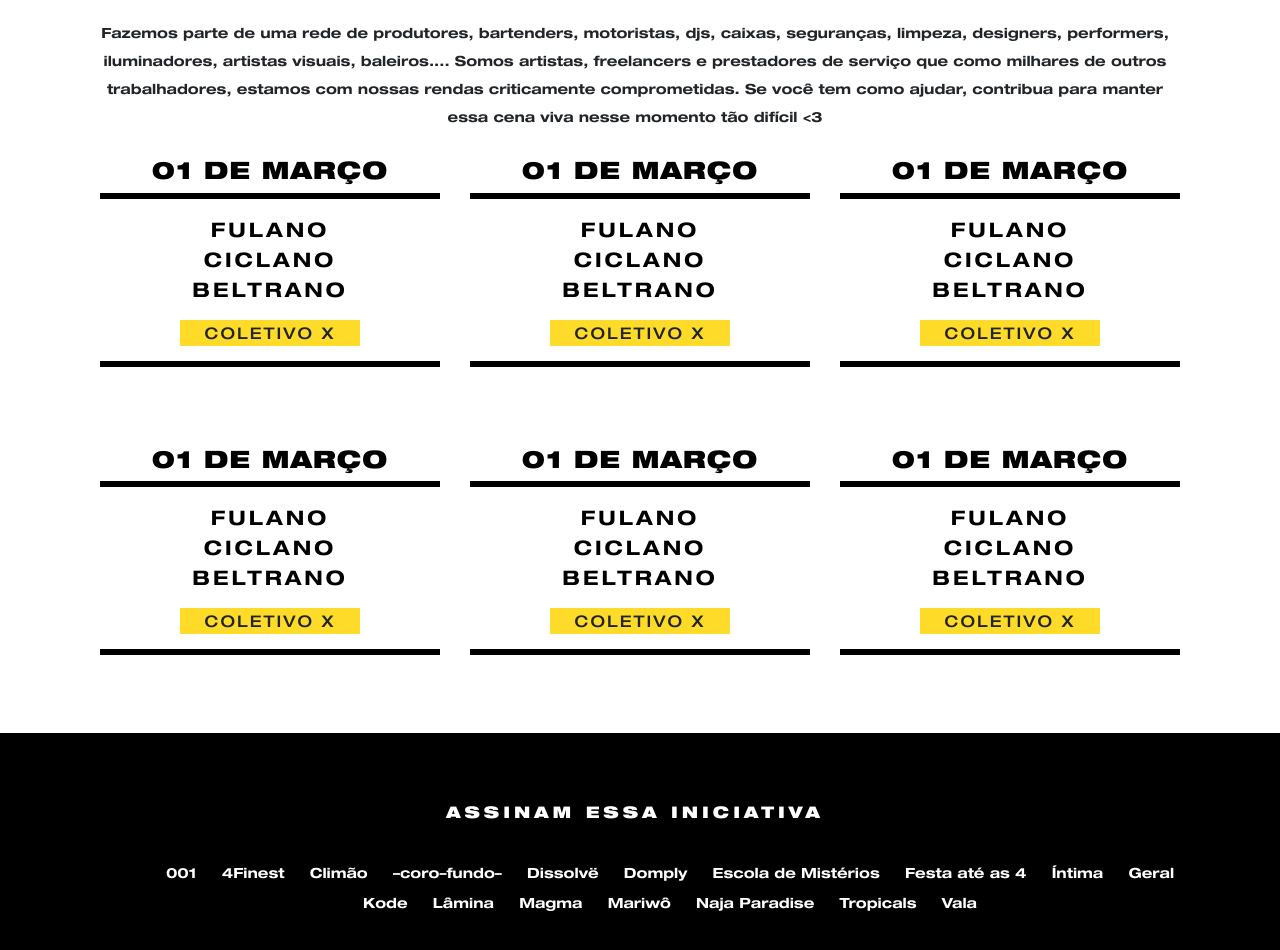
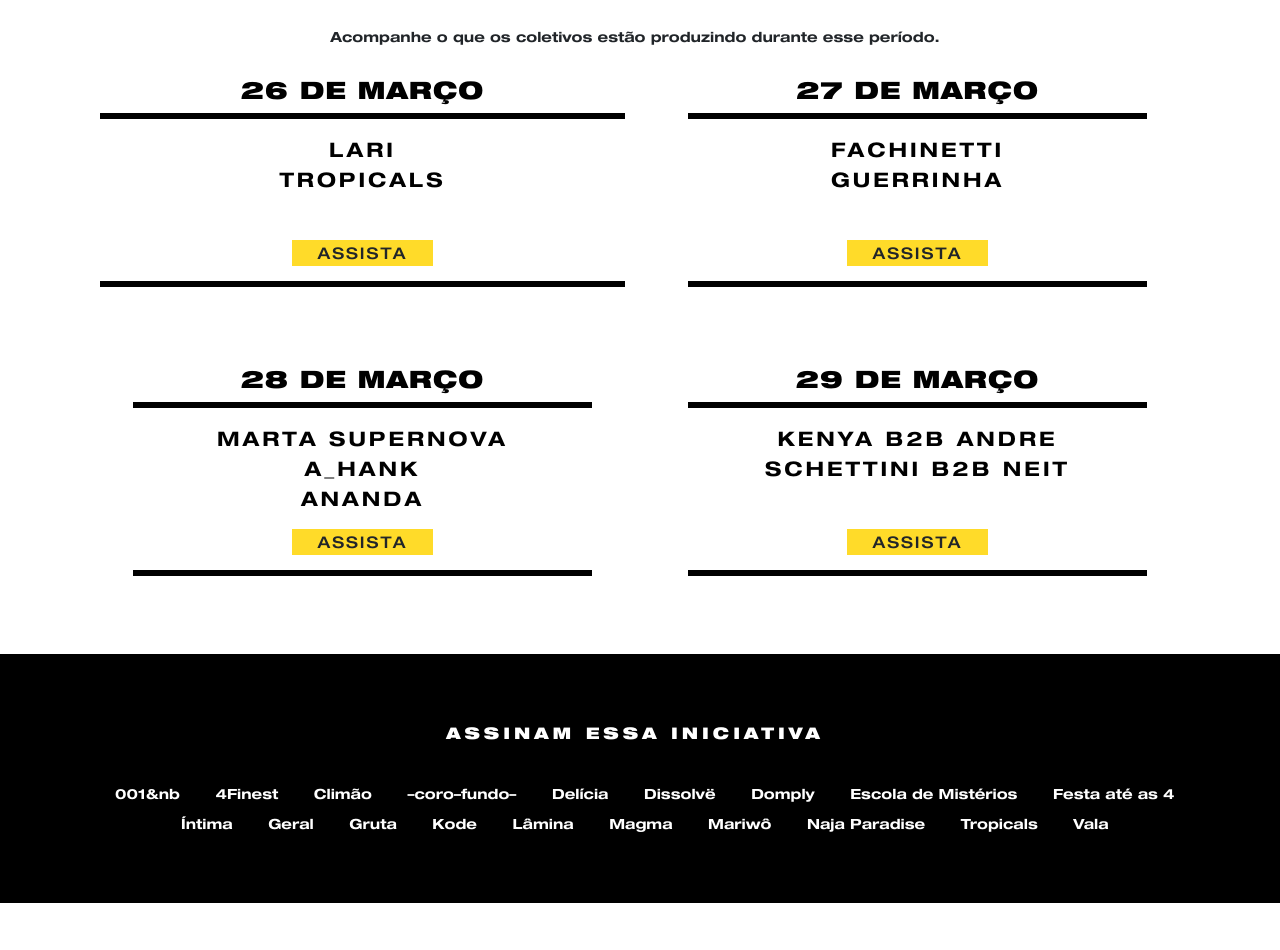
Before and after one commit to nicholaslucena/raverjsuporte, a plain HTML site: page index.html in a window 1280 px wide. Shown: the part 1178-2128 px from the top of the page. After the commit the page ends 2081 px from the top, so only its background shows below. Drawn offline with Linux system fonts and the light colour scheme.

Commit message:
Site updates

```diff
--- a/css/estilo.css
+++ b/css/estilo.css
@@ -385,6 +385,9 @@ p{
 
 }
 
+.day-wrap{
+	margin:0!important;
+}
 
 
 /* FOOTER /////////////////////////////////*/
@@ -396,6 +399,7 @@ p{
 	font-size: 14px;
 	list-style:none;
 	margin-top:5px;
+	padding:0px!important;
 	text-align: center;
 }
 
@@ -426,13 +430,19 @@ background-color: black;
 
 }
 
+/* BREAKS /////////////////////////////////*/
 
-/*/////////////////////////////////////////////
-//////////////////////////////////////////////
-   ___   ___   ____ ___    __ __   ____
-  / _ ) / _ \ / __// _ |  / //_/  / __/
- / _  |/ , _// _/ / __ | / ,<     _\ \
-/____//_/|_|/___//_/ |_|/_/|_|  /___/
+@media(max-width: 576px){
 
-//////////////////////////////////////////
-///////////////////////////////////////*/
+	.corrido, .section-header, .lineup ul, .data{
+		text-align: left;
+	}
+
+	.coletivo{
+		margin-left:15px;
+	}
+
+	.email-btn{
+		padding:0px, 10px;
+	}
+}
--- a/index.html
+++ b/index.html
@@ -50,7 +50,7 @@
         </ul>
       </div>
       <div class="navbar nav ml-auto">
-         <button class="donation btn-lg">quero doar</button>
+         <button class="donation btn-lg" onclick="window.location.href='https://bit.ly/RaveRJnaNuvem';">quero doar</button>
       </div>
     </div>
   </nav>
@@ -58,12 +58,12 @@
   <!-- CONTEÚDO -->
   <div class="main container">
     <!-- CHAMADA-01 -->
-    <div class="row align-items-center">
+    <div class="row align-items-center align-items-xs-start">
       <div class="col-lg-6 order-xl-1 order-lg-1 order-2">
-        <h1 class="main-heading">Business Name or Tagline</h1>
-        <p>O Fundo de Apoio à Rave RJ é uma iniciativa dos coletivos de música eletrônica do Rio de Janeiro que para arrecadar recursos financeiros emergenciais para as pessoas que dependem da vida noturna como fonte de renda e tiveram seus trabalhos comprometidas pela pandemia do COVID-19. Trabalhadores autônomos e informais, que em sua maioria não possuem outra forma de suporte.
+        <h1 class="main-heading">apoie a cena local</h1>
+        <p>O Fundo de Apoio à Rave RJ é uma iniciativa de alguns coletivos da cena de música eletrônica alternativa do Rio de Janeiro que tem para arrecadar recursos financeiros emergenciais para as pessoas que dependem da vida noturna como fonte de renda e tiveram seus trabalhos comprometidas pela pandemia do COVID-19. Trabalhadores autônomos e informais, que em sua maioria não possuem outra forma de suporte.
         </p>
-        <a class="yellow-btn" href="#">quero ajudar</a>
+        <a class="yellow-btn" href="projeto.html">saiba mais</a>
       </div>
       <div class="col-lg-6 order-xl-2 order-lg-2 order-1">
         <img class="img-fluid rounded mb-4 mb-lg-0" src="img/smiley.svg" alt="">
@@ -71,7 +71,7 @@
     </div>
     <!-- /.row -->
     <!-- CHAMADA-02-->
-    <div class="row align-items-center">
+    <div class="row align-items-center align-items-xs-start">
       <div class="col-12">
         <h2 class="section-header">a noite é feita por muita gente</h2>
       </div>
@@ -96,156 +96,119 @@
     </div>
     <div class="row justify-content-center">
       <div class="col-12">
-        <p class="corrido">Fazemos parte de uma rede de produtores, bartenders, motoristas, djs, caixas, seguranças, limpeza, designers, performers, iluminadores, artistas visuais, baleiros.... Somos artistas, freelancers e prestadores de serviço que como milhares de outros trabalhadores, estamos com nossas rendas criticamente comprometidas. Se você tem como ajudar, contribua para manter essa cena viva nesse momento tão difícil <i class="fas fa-heart"></i>
+        <p class="corrido">Fazemos parte de uma rede de produtores, bartenders, motoristas, djs, caixas, seguranças, limpeza, designers, performers, iluminadores, artistas visuais, baleiros, fotógrafos.... Somos artistas, freelancers e prestadores de serviço que, como milhares de outrs trabalhadores, estamos com nossas rendas criticamente comprometidas. Se você tem como ajudar, contribua para manter essa cena e cultura viva nesse momento tão difícil<i class="fas fa-heart"></i>
         </p>
       </div>
-      <a class="learn-btn" href="projeto.html" targget="_blank">saiba mais</a>
+      <a class="learn-btn" href="https://bit.ly/RaveRJnaNuvem" target="_blank">quero ajudar</a>
     </div>
     <div class="row align-items-center">
       <div class="col-12">
         <h2 class="section-header" id="programacao">programação</h2>
-        <p class="corrido">Fazemos parte de uma rede de produtores, bartenders, motoristas, djs, caixas, seguranças, limpeza, designers, performers, iluminadores, artistas visuais, baleiros.... Somos artistas, freelancers e prestadores de serviço que como milhares de outros trabalhadores, estamos com nossas rendas criticamente comprometidas. Se você tem como ajudar, contribua para manter essa cena viva nesse momento tão difícil <3
-        </p>
+        <p class="corrido">Acompanhe o que os coletivos estão produzindo durante esse período.
       </div>
     </div>
     <!-- Content Row -->
-    <div class="program row justify-content-center">
-      <div class="col-md-4 mb-5">
+    <div class="program row">
+      <div class="col-md-6 mb-5 ">
         <div class="card-wrap">
           <div class="card-titulo">
-            <h2 class="data">01 de março</h2>
+            <h2 class="data">26 de março</h2>
           </div>
           <div class="lineup">
             <ul>
-              <li>fulano</li>
-              <li>ciclano</li>
-              <li>beltrano</li>
+              <li>Lari</li>
+              <li>Tropicals</li>
+              <li>&nbsp;</li>
             </ul>
           </div>
-          <div class="row justify-content-center">
-            <a class="coletivo">coletivo x</a>
+          <div class="row justify-content-start justify-content-md-center justify-content-lg-center justify-content-xl-center">
+            <a class="coletivo">assista</a>
           </div>
         </div>
       </div>
       <!-- /.col-md-4 -->
-      <div class="col-md-4 mb-5">
+      <div class="col-md-6 mb-5 px-5">
         <div class="card-wrap">
           <div class="card-titulo">
-            <h2 class="data">01 de março</h2>
+            <h2 class="data">27 de março</h2>
           </div>
           <div class="lineup">
             <ul>
-              <li>fulano</li>
-              <li>ciclano</li>
-              <li>beltrano</li>
+              <li>Fachinetti</li>
+              <li>Guerrinha</li>
+              <li>&nbsp;</li>
             </ul>
           </div>
-          <div class="row justify-content-center">
-            <a class="coletivo">coletivo x</a>
+          <div class="row justify-content-start justify-content-md-center justify-content-lg-center justify-content-xl-center">
+            <a class="coletivo">assista</a>
           </div>
         </div>
       </div>
       <!-- /.col-md-4 -->
-      <div class="col-md-4 mb-5">
+      <div class="col-md-6 mb-5 px-5">
         <div class="card-wrap">
           <div class="card-titulo">
-            <h2 class="data">01 de março</h2>
+            <h2 class="data">28 de março</h2>
           </div>
           <div class="lineup">
             <ul>
-              <li>fulano</li>
-              <li>ciclano</li>
-               <li>beltrano</li>
+              <li>marta supernova</li>
+              <li>a_hank</li>
+               <li>ananda</li>
            </ul>
           </div>
-          <div class="row justify-content-center">
-            <a class="coletivo">coletivo x</a>
+          <div class="row justify-content-start justify-content-md-center justify-content-lg-center justify-content-xl-center">
+            <a class="coletivo">assista</a>
           </div>
         </div>
       </div>
       <!-- /.col-md-4 -->
-      <div class="col-md-4 mb-5">
+      <div class="col-md-6 mb-5 px-5">
         <div class="card-wrap">
           <div class="card-titulo">
-            <h2 class="data">01 de março</h2>
+            <h2 class="data">29 de março</h2>
           </div>
           <div class="lineup">
             <ul>
-              <li>fulano</li>
-              <li>ciclano</li>
-               <li>beltrano</li>
+              <li>kenya b2b andre</li>
+              <li>schettini b2b neit</li>
+               <li>&nbsp;</li>
            </ul>
           </div>
-          <div class="row justify-content-center">
-            <a class="coletivo">coletivo x</a>
-          </div>
-        </div>
-      </div>
-      <!-- /.col-md-4 -->
-      <div class="col-md-4 mb-5">
-        <div class="card-wrap">
-          <div class="card-titulo">
-            <h2 class="data">01 de março</h2>
-          </div>
-          <div class="lineup">
-            <ul>
-              <li>fulano</li>
-              <li>ciclano</li>
-               <li>beltrano</li>
-           </ul>
-          </div>
-          <div class="row justify-content-center">
-            <a class="coletivo">coletivo x</a>
-          </div>
-        </div>
-      </div>
-      <!-- /.col-md-4 -->
-      <div class="col-md-4 mb-5">
-        <div class="card-wrap">
-          <div class="card-titulo">
-            <h2 class="data">01 de março</h2>
-          </div>
-          <div class="lineup">
-            <ul>
-              <li>fulano</li>
-              <li>ciclano</li>
-               <li>beltrano</li>
-           </ul>
-          </div>
-          <div class="row justify-content-center">
-            <a class="coletivo">coletivo x</a>
+          <div class="row justify-content-start justify-content-md-center justify-content-lg-center justify-content-xl-center">
+            <a class="coletivo">assista</a>
           </div>
         </div>
       </div>
       <!-- /.col-md-4 -->
     </div>
     <!-- /.row -->
-
   </div>
   <!-- /.container -->
-
   <!-- Footer -->
   <footer class="fundo py-5">
     <div class="container justify-content-center">
       <p class="m-0 text-center text-white"><span class="assinatura">ASSINAM ESSA INICIATIVA</span></p>
       <ul class="coletivos">
-        <li><a href="https://web.facebook.com/ooooooooooIoooooooooooIoooooooo" target="_blank">001</a></li>
-        <li><a href="https://www.instagram.com/4finestears/" target="_blank">4Finest</a></li>
-        <li><a href="https://www.instagram.com/climaoclimaoclimao/" target="_blank">Climão</a></li>
-        <li><a href="https://www.instagram.com/coro.fundo/" target="_blank">–coro–fundo–</a></li>
-        <li><a href="https://www.instagram.com/dissolveig/" target="_blank">Dissolvë</a></li>
-        <li><a href="https://www.instagram.com/domply_/" target="_blank">Domply</a></li>
-        <li><a href="https://www.instagram.com/escolademisterio/" target="_blank">Escola de Mistérios</a></li>
-        <li><a href="https://www.instagram.com/festaateas4/" target="_blank">Festa até as 4</a></li>
-        <li><a href="https://www.instagram.com/intimanofervo/" target="_blank">Íntima</a></li>
-        <li><a href="https://www.instagram.com/geralnageralnageral/" target="_blank">Geral</a></li>
-        <li><a href="https://www.instagram.com/kodefervo/" target="_blank">Kode</a></li>
-        <li><a href="https://www.instagram.com/festalamina/" target="_blank">Lâmina</a></li>
-        <li><a href="https://www.instagram.com/magmagram/" target="_blank">Magma</a></li>
-        <li><a href="https://www.instagram.com/mariwo_o/" target="_blank">Mariwô</a></li>
-        <li><a href="https://www.instagram.com/naja.paradise/" target="_blank">Naja Paradise</a></li>
-        <li><a href="https://www.instagram.com/calstropicals/" target="_blank">Tropicals</a></li>
-        <li><a href="https://www.instagram.com/______vala______/" target="_blank">Vala</a></li>
+        <li><a href="https://web.facebook.com/ooooooooooIoooooooooooIoooooooo" target="_blank">001&nb</a>&nbsp;&nbsp;</li>
+        <li><a href="https://www.instagram.com/4finestears/" target="_blank">4Finest</a>&nbsp;&nbsp;</li>
+        <li><a href="https://www.instagram.com/climaoclimaoclimao/" target="_blank">Climão</a>&nbsp;&nbsp;</li>
+        <li><a href="https://www.instagram.com/coro.fundo/" target="_blank">–coro–fundo–</a>&nbsp;&nbsp;</li>
+        <li><a href="https://www.instagram.com/deliciadeliciante/" target="_blank">Delícia</a>&nbsp;&nbsp;</li>
+        <li><a href="https://www.instagram.com/dissolveig/" target="_blank">Dissolvë</a>&nbsp;&nbsp;</li>
+        <li><a href="https://www.instagram.com/domply_/" target="_blank">Domply</a>&nbsp;&nbsp;</li>
+        <li><a href="https://www.instagram.com/escolademisterio/" target="_blank">Escola de Mistérios</a>&nbsp;&nbsp;</li>
+        <li><a href="https://www.instagram.com/festaateas4/" target="_blank">Festa até as 4</a>&nbsp;&nbsp;</li>
+        <li><a href="https://www.instagram.com/intimanofervo/" target="_blank">Íntima</a>&nbsp;&nbsp;</li>
+        <li><a href="https://www.instagram.com/geralnageralnageral/" target="_blank">Geral</a>&nbsp;&nbsp;</li>
+        <li><a href="https://www.instagram.com/dentrodagruta/" target="_blank">Gruta</a>&nbsp;&nbsp;</li>
+        <li><a href="https://www.instagram.com/kodefervo/" target="_blank">Kode</a>&nbsp;&nbsp;</li>
+        <li><a href="https://www.instagram.com/festalamina/" target="_blank">Lâmina</a>&nbsp;&nbsp;</li>
+        <li><a href="https://www.instagram.com/magmagram/" target="_blank">Magma</a>&nbsp;&nbsp;</li>
+        <li><a href="https://www.instagram.com/mariwo_o/" target="_blank">Mariwô</a>&nbsp;&nbsp;</li>
+        <li><a href="https://www.instagram.com/naja.paradise/" target="_blank">Naja Paradise</a>&nbsp;&nbsp;</li>
+        <li><a href="https://www.instagram.com/calstropicals/" target="_blank">Tropicals</a>&nbsp;&nbsp;</li>
+        <li><a href="https://www.instagram.com/______vala______/" target="_blank">Vala</a>&nbsp;&nbsp;</li>
       </ul>
     </div>
     <!-- /.container -->
```
Also changed, not shown: contato.html (+22 -19 lines), projeto.html (+34 -29 lines).
